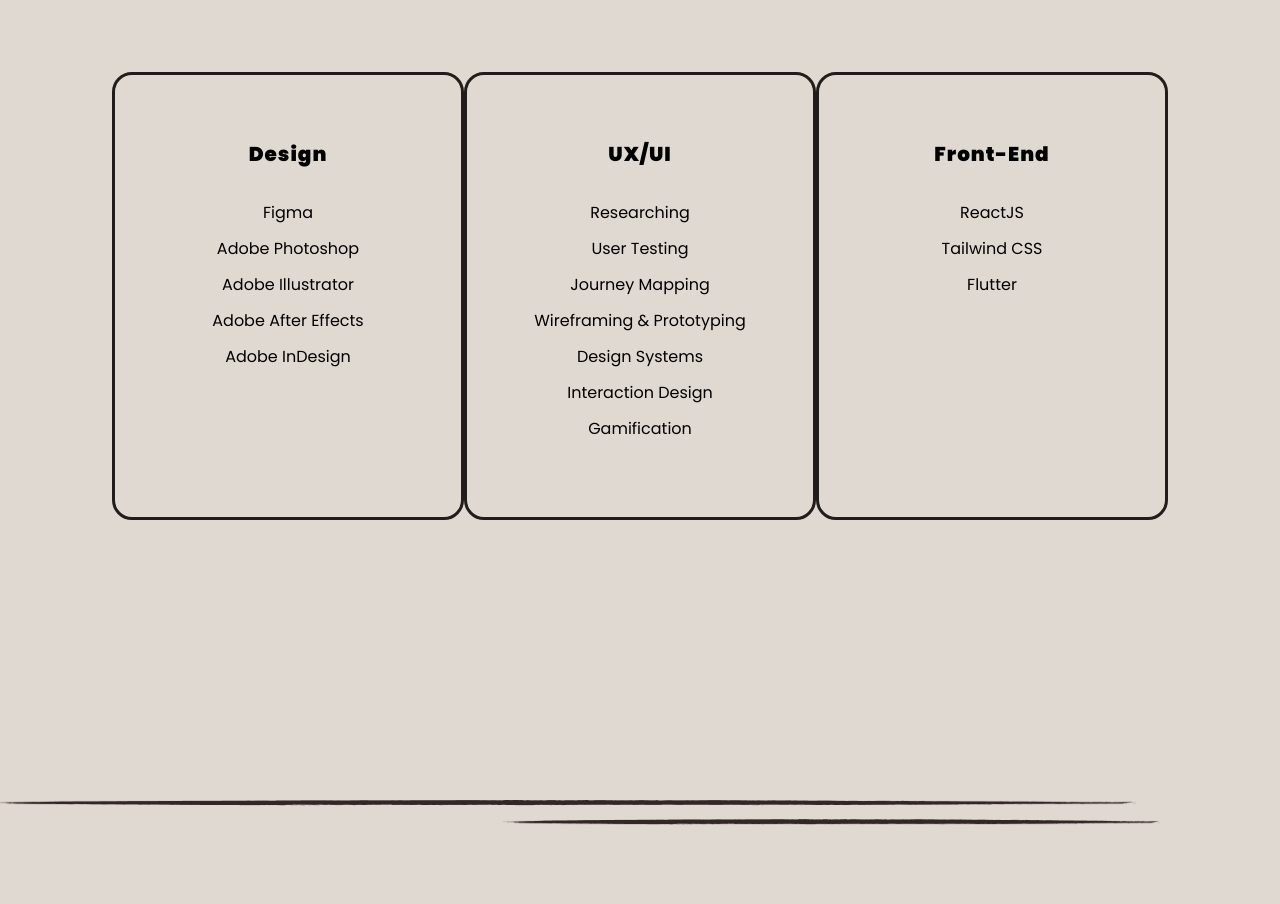
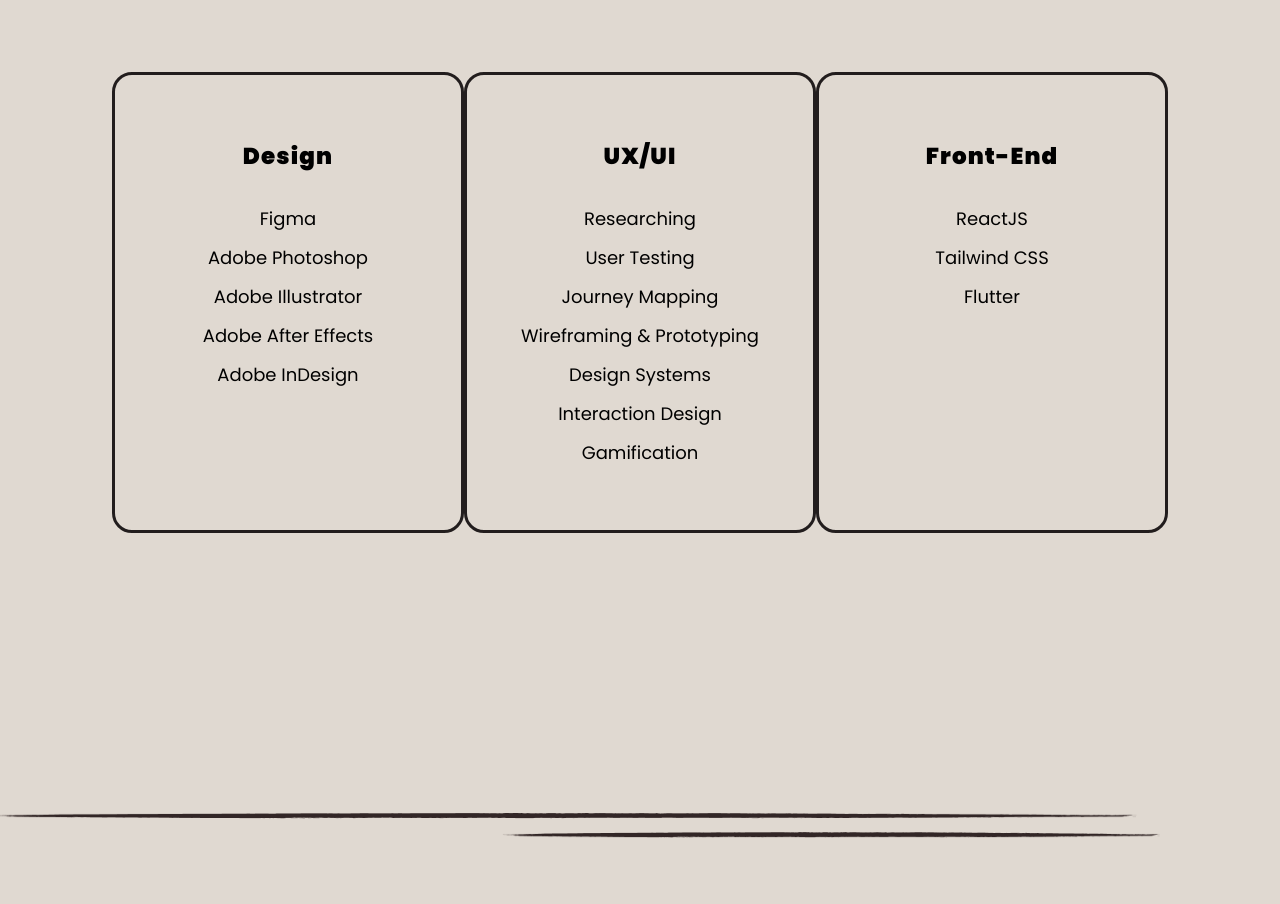
Before and after one commit to plamiiiM/personal_portfolio, a React (Vite) app: page / in a window 1280 px wide. Shown: the part 6160-7064 px from the top of the page. Built offline with nearby package versions, Linux system fonts and the light colour scheme; a web font is replaced by a local one.

Commit message:
change of font size in skills section

```diff
--- a/src/components/skillset_section/skills_card.jsx
+++ b/src/components/skillset_section/skills_card.jsx
@@ -3,11 +3,11 @@
 const SkillsCard = ({ area, skills = [] }) => {
   return (
     <div className="w-[22rem] min-h-[28rem] flex flex-col items-center gap-[2rem] rounded-[1.25rem] border-(--darkBrown) border-solid border-[0.188rem] py-[4rem] px-6 text-black font-[poppins] bg-transparent">
-      <h4 className="font-black text-[1.25rem] tracking-wider text-center max-w-[15rem]">
+      <h4 className="font-black text-[1.438rem] tracking-wider text-center max-w-[15rem]">
         {area ? area : "Design"}
       </h4>
 
-      <ul className="flex flex-col gap-y-3 items-center text-center">
+      <ul className="flex flex-col gap-y-3 items-center text-center text-[1.125rem]">
         {skills.length > 0 ? (
           skills.map((tech, index) => <li key={index}>{tech}</li>)
         ) : (
```
